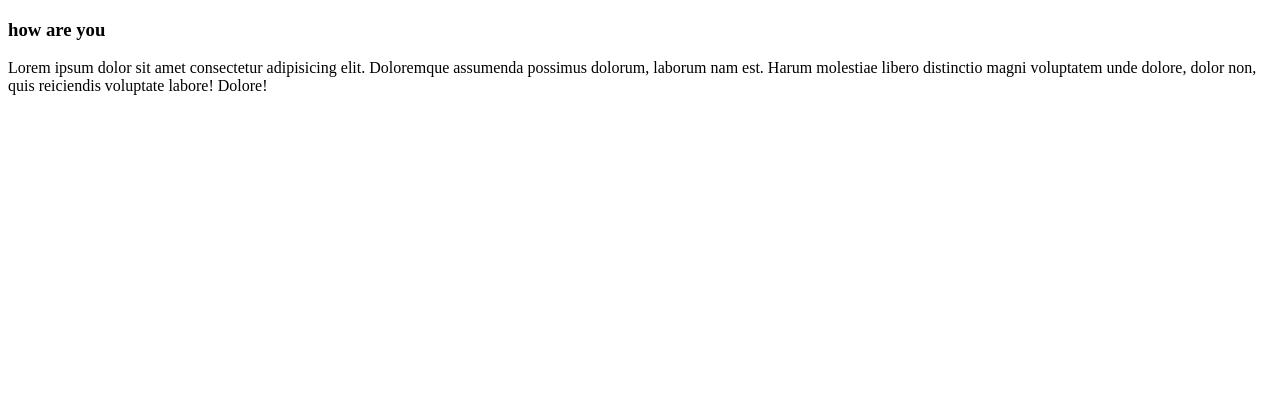
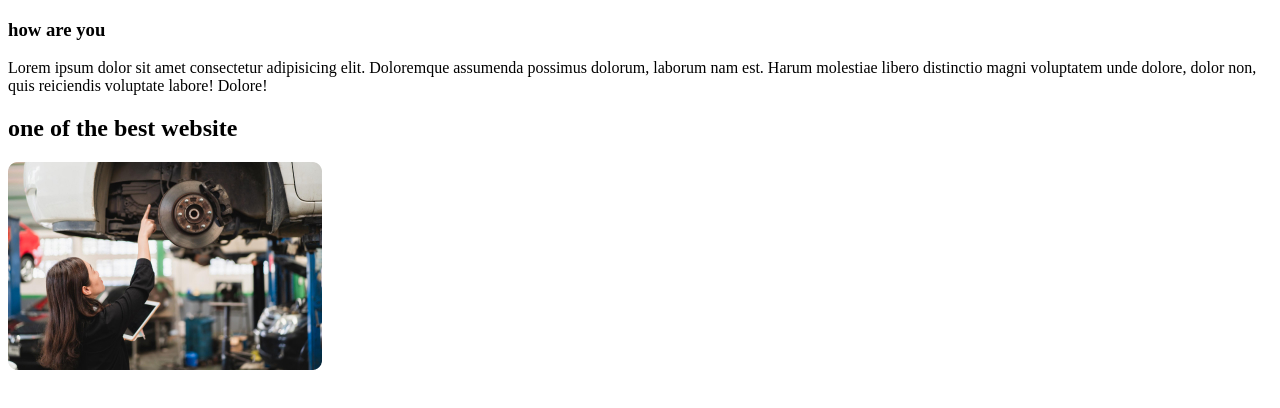
Before and after one commit to Ebrahim-khan573/css-file, a plain HTML site: page index.html in a window 1280 px wide. Drawn offline with Linux system fonts and the light colour scheme.

Commit message:
best website

```diff
--- a/index.html
+++ b/index.html
@@ -10,5 +10,11 @@
         <h3>how are you</h3>
         <p>Lorem ipsum dolor sit amet consectetur adipisicing elit. Doloremque assumenda possimus dolorum, laborum nam est. Harum molestiae libero distinctio magni voluptatem unde dolore, dolor non, quis reiciendis voluptate labore! Dolore!</p>
     </div>
+    <div>
+        <h2>one of the best website</h2>
+    </div>
+    <div>
+        <img src="./image/Rectangle 7 (3).jpg" alt="">
+    </div>
 </body>
 </html>
```
Also changed, not shown: image/Rectangle 7 (1).jpg (added), image/Rectangle 7 (2).jpg (added), image/Rectangle 7 (3).jpg (added), image/Rectangle 7 (4).jpg (added), image/Rectangle 7 (5).jpg (added), image/Rectangle 7.jpg (added), 2 other files.
